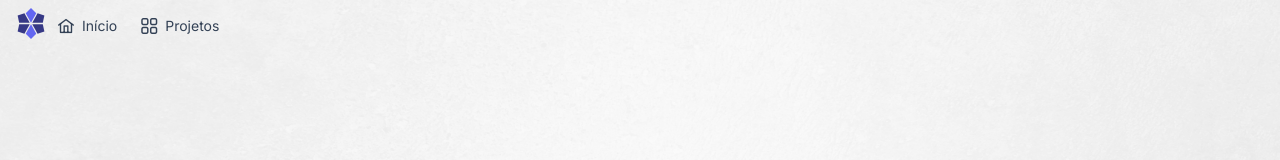
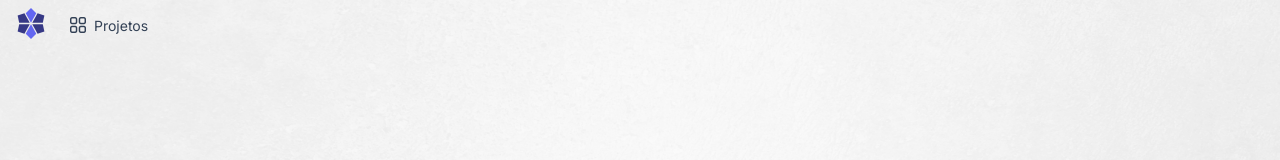
Before and after one commit to victormedeiros1/sis-pro-form, a Vue app: page / in a window 1280 px wide. Shown: the top 160 px of the page. Built offline with nearby package versions, Linux system fonts and the light colour scheme.

Commit message:
refactor: colocando links funcionais nos itens da Navbar

```diff
--- a/src/components/Navbar/Navbar.vue
+++ b/src/components/Navbar/Navbar.vue
@@ -7,6 +7,15 @@
           src="@/assets/images/logo30x30.svg"
           alt="Logo do SisProForm"
         />
+      </router-link>
+    </template>
+
+    <template #item="{ item }">
+      <router-link :to="item.to">
+        <div class="menubar__item">
+          <i class="menubar__icone" :class="item.icon"></i>
+          <span class="menubar__rotulo">{{ item.label }}</span>
+        </div>
       </router-link>
     </template>
   </Menubar>
@@ -19,19 +28,20 @@
 
   const items = ref([
     {
-      label: 'Início',
-      icon: 'pi pi-home'
-    },
-    {
       label: 'Projetos',
-      icon: 'pi pi-th-large'
+      icon: 'pi pi-th-large',
+      to: '/projetos/criar',
+      key: '1',
+      visible: true
     }
   ])
 </script>
 
 <style scoped lang="scss">
   .menubar {
+    display: flex;
     background: none;
+    gap: $g-12;
     width: 100%;
     position: absolute;
     border-radius: 0;
@@ -48,5 +58,24 @@
         display: none;
       }
     }
+
+    a {
+      text-decoration: none;
+    }
+
+    &__item {
+      display: flex;
+      padding: $p-8 $p-12;
+    }
+
+    &__icone {
+      color: $gray-700;
+      margin-right: $m-8;
+    }
+
+    &__rotulo {
+      font-size: $fs-14;
+      color: $gray-700;
+    }
   }
 </style>
```
